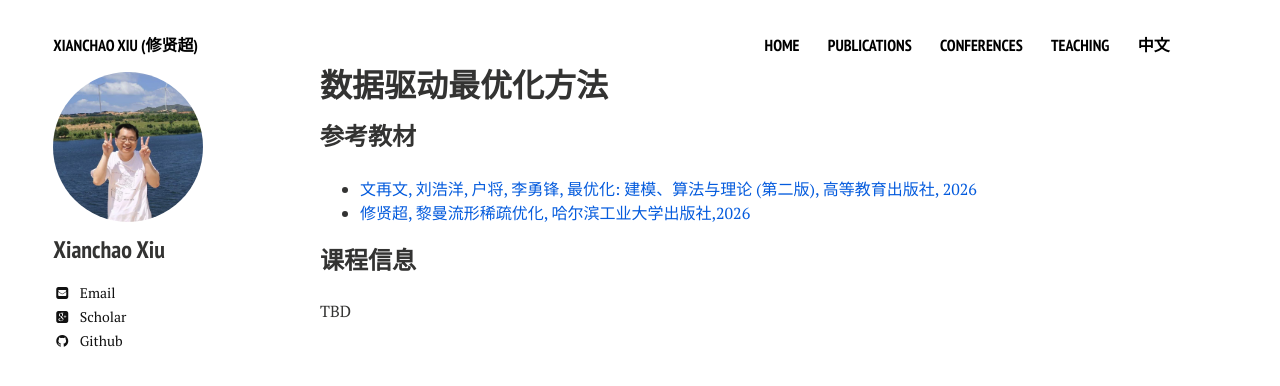
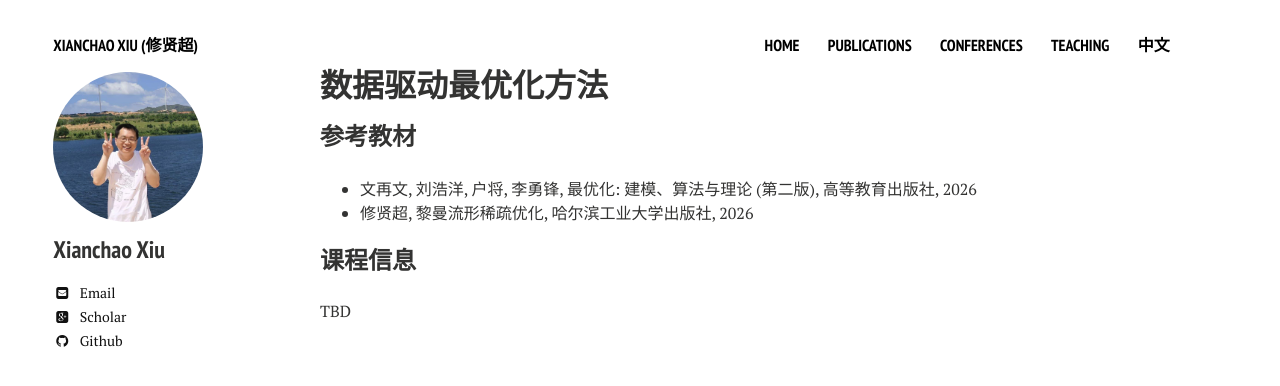
Before and after one commit to xianchaoxiu/xianchaoxiu.github.io, a Jekyll site: the page built from teaching/OPT/2026/index.md, in a window 1280 px wide. Shown: the top 386 px of the page. Built offline with Jekyll 4.4.1, drawn with Linux system fonts in a browser that asks for light colours; nearby versions of some CDN libraries.

Commit message:
Update index.md

```diff
--- a/teaching/OPT/2026/index.md
+++ b/teaching/OPT/2026/index.md
@@ -9,8 +9,8 @@ share: false
 
 ### 参考教材
 
-* <a href="http://faculty.bicmr.pku.edu.cn/~wenzw/optbook.html" class="textlink" target="_blank"> 文再文, 刘浩洋, 户将, 李勇锋, 最优化: 建模、算法与理论 (第二版), 高等教育出版社, 2026 </a><br>
-* <a href="https://xianchaoxiu.github.io/chinese/book/OPT/" class="textlink" target="_blank"> 修贤超, 黎曼流形稀疏优化, 哈尔滨工业大学出版社,2026 </a><br>
+* 文再文, 刘浩洋, 户将, 李勇锋, 最优化: 建模、算法与理论 (第二版), 高等教育出版社, 2026<br>
+* 修贤超, 黎曼流形稀疏优化, 哈尔滨工业大学出版社, 2026 <br>
 
 
 
```
